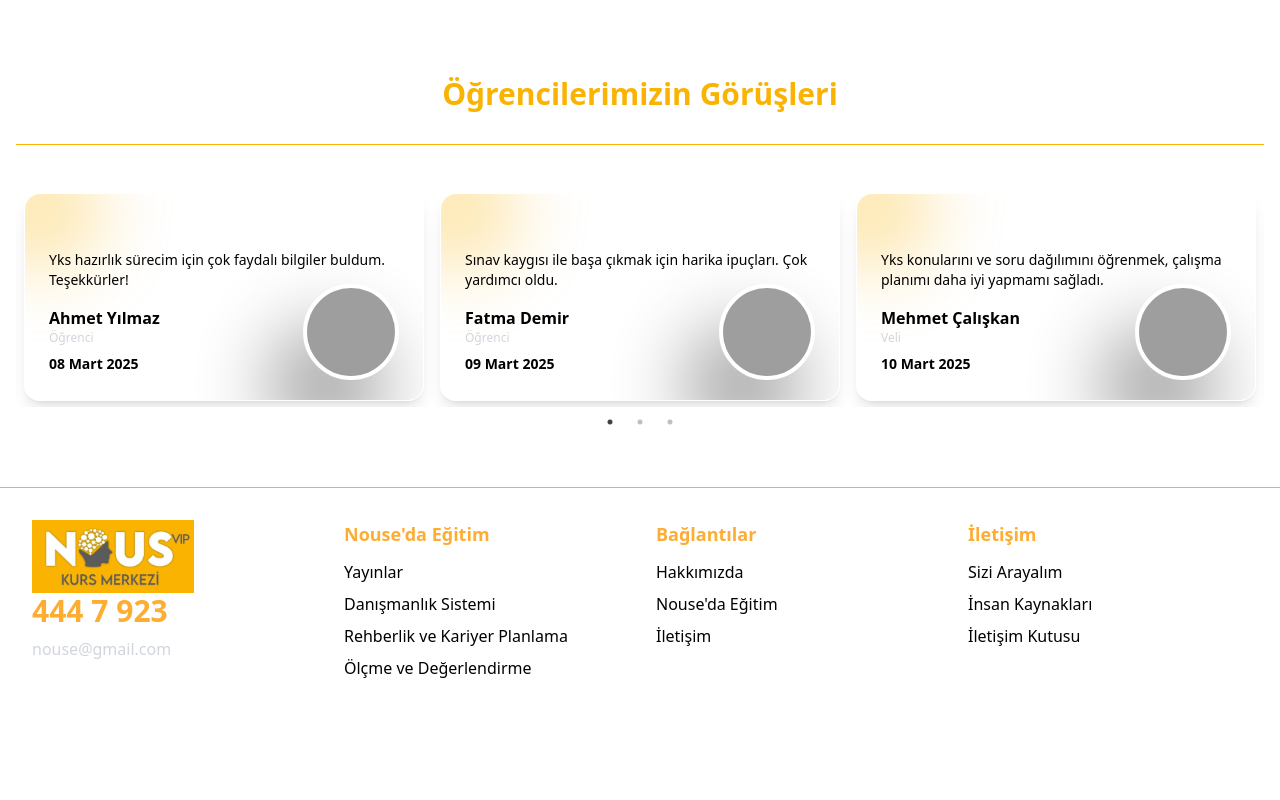
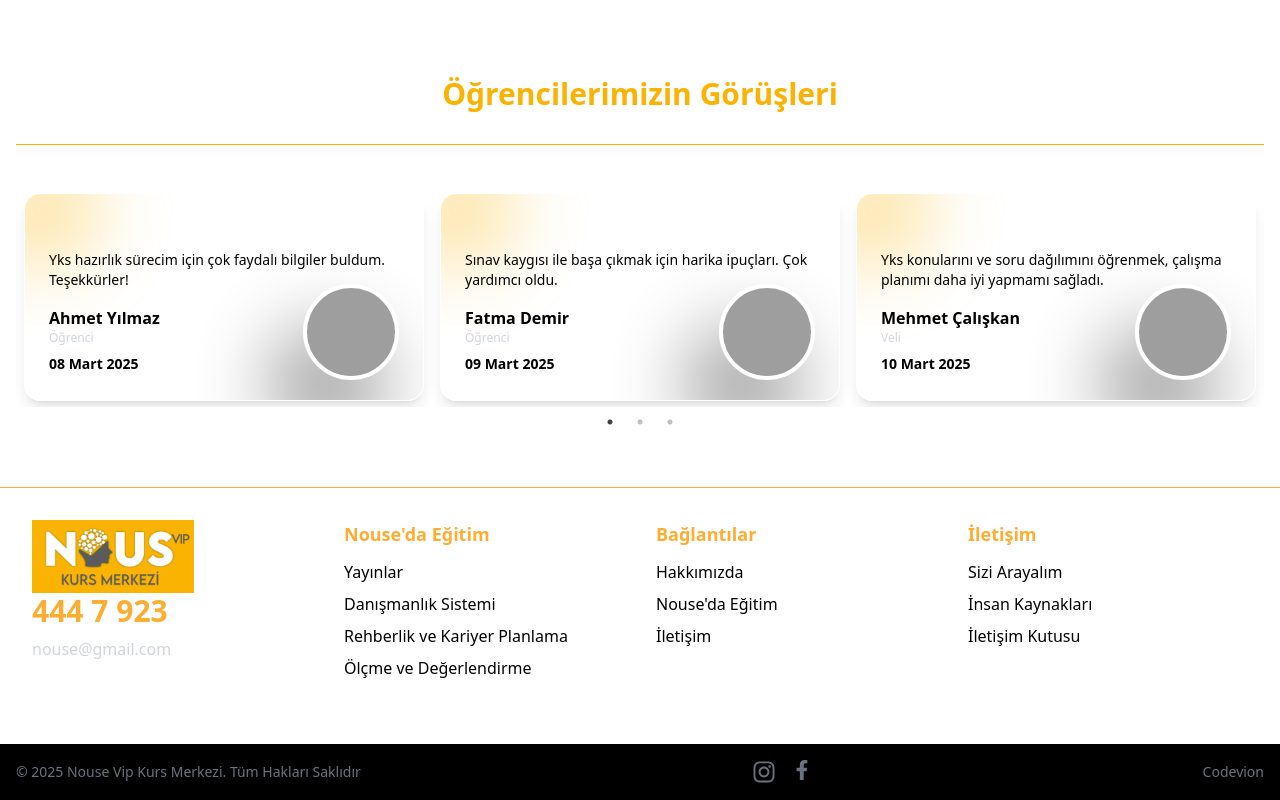
Before and after one commit to Ugurtasci/nous-kurs-merkezi, a React (Vite) app: page / in a window 1280 px wide. Shown: the part 3876-4676 px from the top of the page. Before the commit the page ends 4588 px from the top, so only its background shows below. Built offline with nearby package versions, Linux system fonts and the light colour scheme; grey boxes are pictures that could not be loaded.

Commit message:
add bottom footer section

```diff
--- a/src/components/BottomFooter.jsx
+++ b/src/components/BottomFooter.jsx
@@ -1,8 +1,26 @@
 import React from 'react'
-
+import { FaInstagram } from "react-icons/fa";
+import { FaFacebookF } from "react-icons/fa";
+import { Link } from 'react-router-dom';
 const BottomFooter = () => {
   return (
-    <div>BottomFooter</div>
+    <footer className='flex items-center justify-between bg-black text-white p-4 mt-8'>
+      <div className='text-sm text-gray-500'>
+        &copy; {new Date().getFullYear()} Nouse Vip Kurs Merkezi. Tüm Hakları Saklıdır
+      </div>
+      <div className=' md:space-x-4 space-x-1 hidden md:flex'>
+        <Link to='https://www.instagram.com/bingolnouskurs_/' target="_blank" className='text-gray-500 hover:text-[#fab303] transition-colors'>
+          <FaInstagram className='text-2xl ' />
+        </Link>
+        <Link to='https://www.instagram.com/bingolnouskurs_/' target="_blank" className='text-gray-500 hover:text-[#fab303] transition-colors'>
+          <FaFacebookF className='text-xl ' />
+        </Link>
+      </div>
+      <div className='text-sm text-gray-500'>
+        <Link to="https://www.instagram.com/codevionn/" target='_blank' className='text-gray-500 hover:text-white hover:underline cursor-pointer'>
+        Codevion</Link>
+      </div>
+    </footer>
   )
 }
 
--- a/src/pages/Home.jsx
+++ b/src/pages/Home.jsx
@@ -9,6 +9,7 @@ import Footer from "../components/Footer";
 import EducationSystem from "../components/EducationSystem";
 import Articles from "../components/Articles";
 import Comments from "../components/Comments";
+import BottomFooter from "../components/BottomFooter";
 
 
 const Home = () => {
@@ -28,6 +29,7 @@ const Home = () => {
      <Articles/>
      <Comments/>
      <Footer/>
+     <BottomFooter/>
 
     </main>
   );
```
